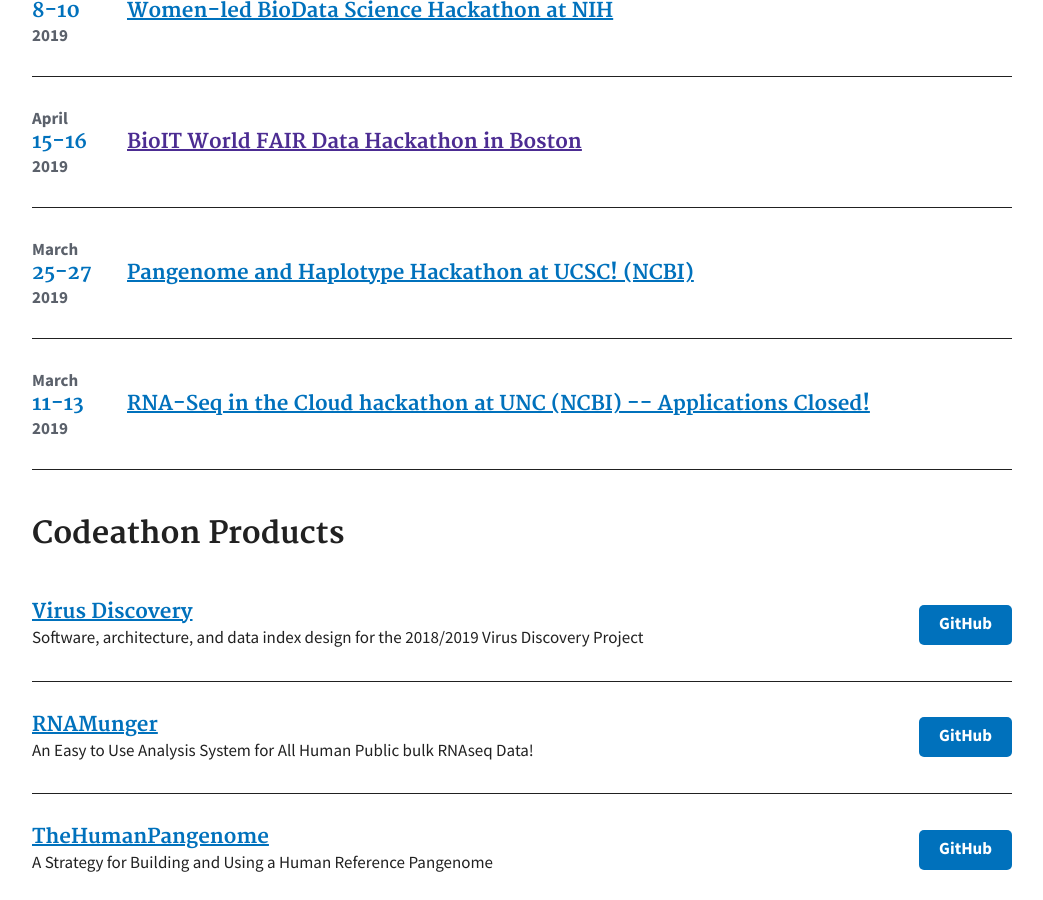
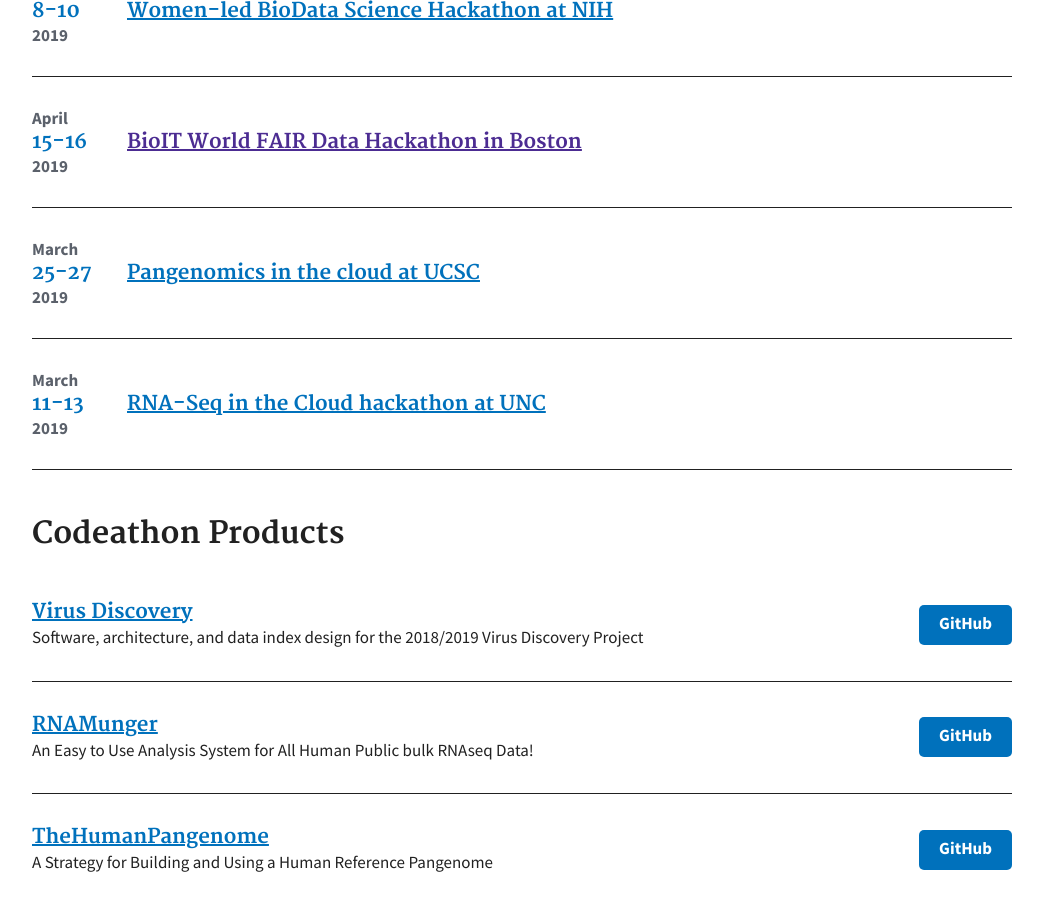
Before and after one commit to NCBI-Codeathons/ncbi-codeathons.github.io, a Jekyll site: the page built from index.md, in a window 1280 px wide and 900 px high, scrolled down 1308 px. Shown: the whole window, without its empty margins (118-1161 px from the left). Built offline with Jekyll 4.4.1, drawn with Linux system fonts in a browser that asks for light colours.

Commit message:
Update previous-hackathon.yml

```diff
--- a/_data/previous-hackathon.yml
+++ b/_data/previous-hackathon.yml
@@ -2,7 +2,7 @@
   day: "13-15"
   year: "2019"
   title: "Microbial Virulence in the Cloud"
-  link: "https://support.nlm.nih.gov/microvb_hackathon/"
+  link: "https://ncbiinsights.ncbi.nlm.nih.gov/2019/07/02/microbial-virulence-cloud-hackathon-august-2019/"
 
 - month: "May"
   day: "8-10"
@@ -18,11 +18,11 @@
 - month: "March"
   day: "25-27"
   year: "2019"
-  title: "Pangenome and Haplotype Hackathon at UCSC! (NCBI)"
-  link: "#"
+  title: "Pangenomics in the cloud at UCSC"
+  link: "https://ncbiinsights.ncbi.nlm.nih.gov/2019/02/06/pangenomics-cloud-hackathon-march-2019/"
 
 - month: "March"
   day: "11-13"
   year: "2019"
-  title: "RNA-Seq in the Cloud hackathon at UNC (NCBI) -- Applications Closed!"
-  link: "#"
+  title: "RNA-Seq in the Cloud hackathon at UNC"
+  link: "https://ncbiinsights.ncbi.nlm.nih.gov/2019/01/31/rna-seq-cloud-hackathon/"
```
